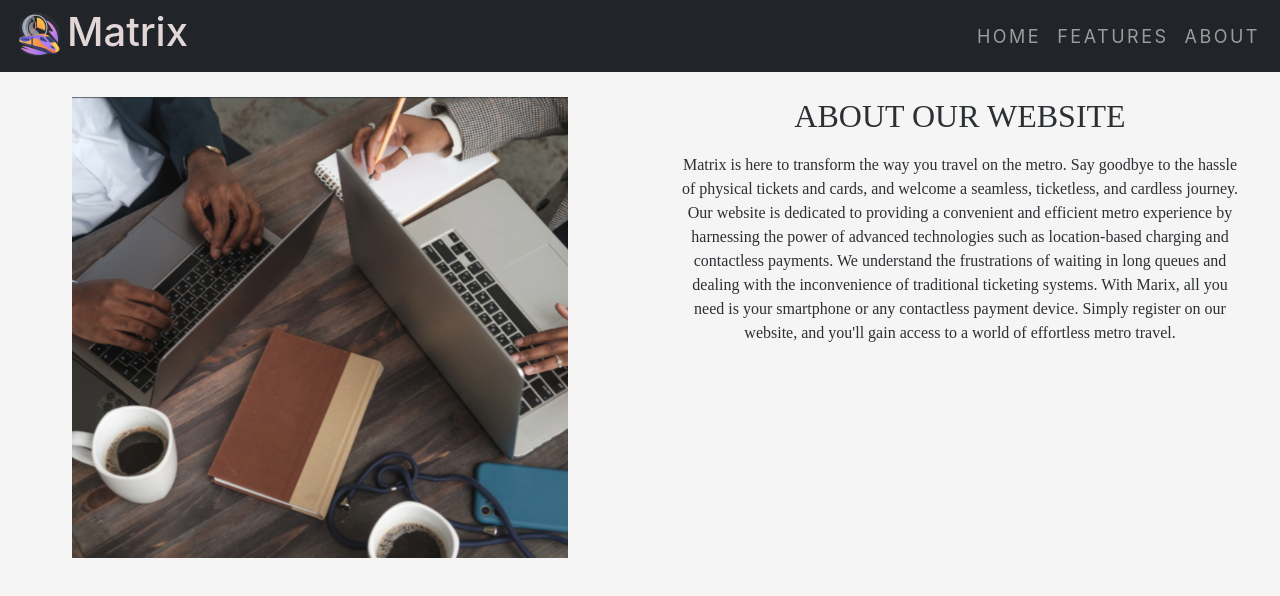
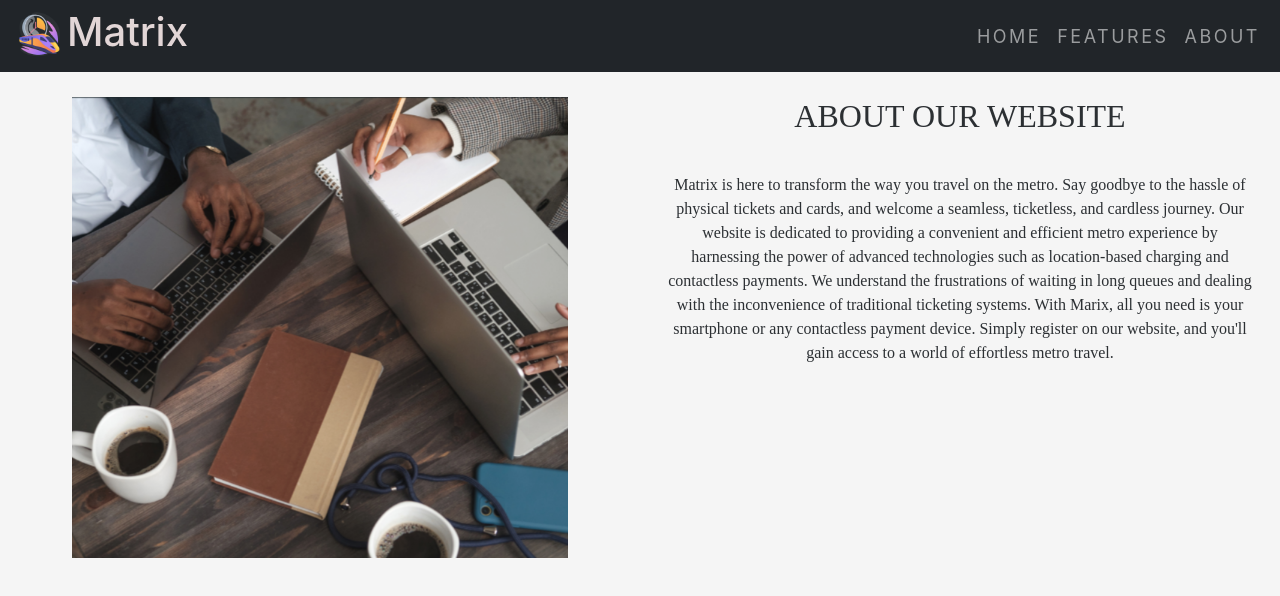
Before and after one commit to Priyanshu085/Matrix, a React (Create React App) app: page /About in a window 1280 px wide. Shown: the top 596 px of the page. Built offline with nearby package versions, Linux system fonts and the light colour scheme; a web font is replaced by a local one.

Commit message:
Update home.css

```diff
--- a/src/component/home.css
+++ b/src/component/home.css
@@ -124,6 +124,6 @@ nav{
   z-index: 5;
 }
 .about_sec{
-    padding:10px;
+    padding-top:30px;
     margin:3px;
 }
```
